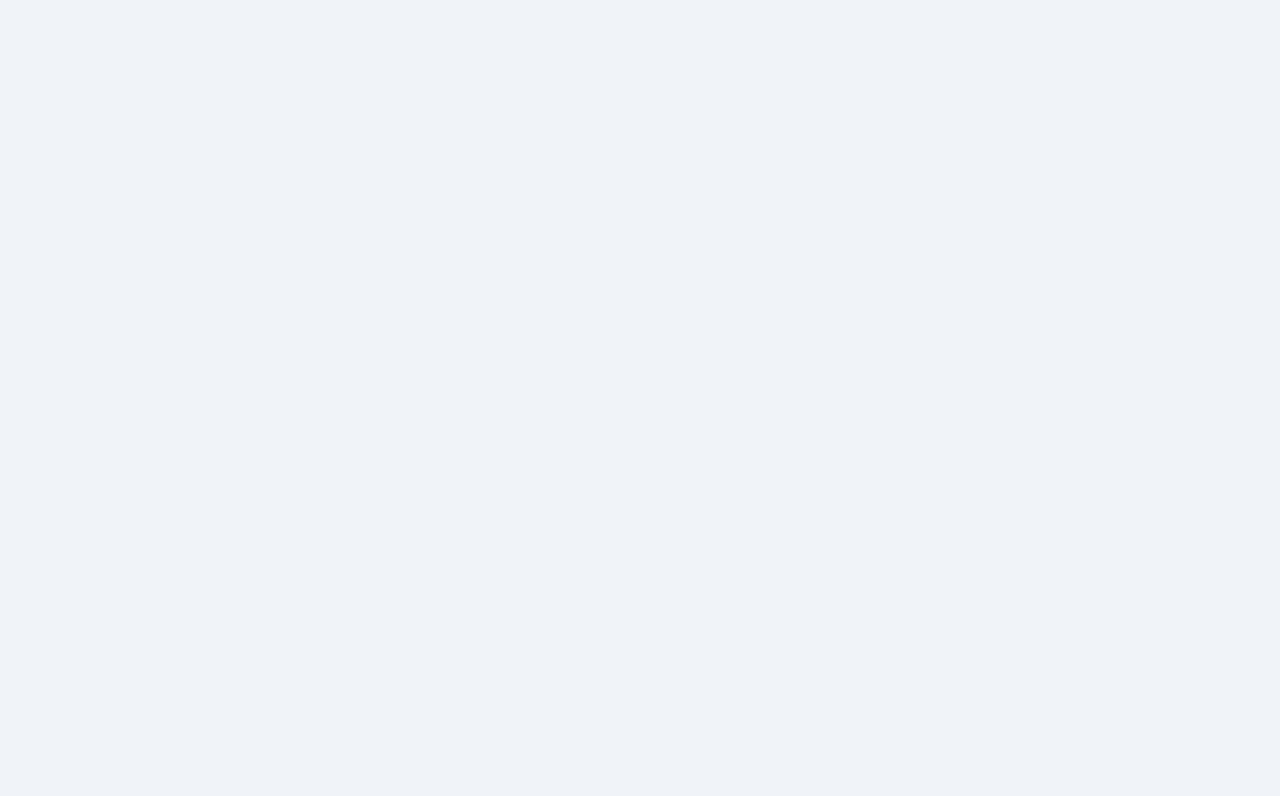
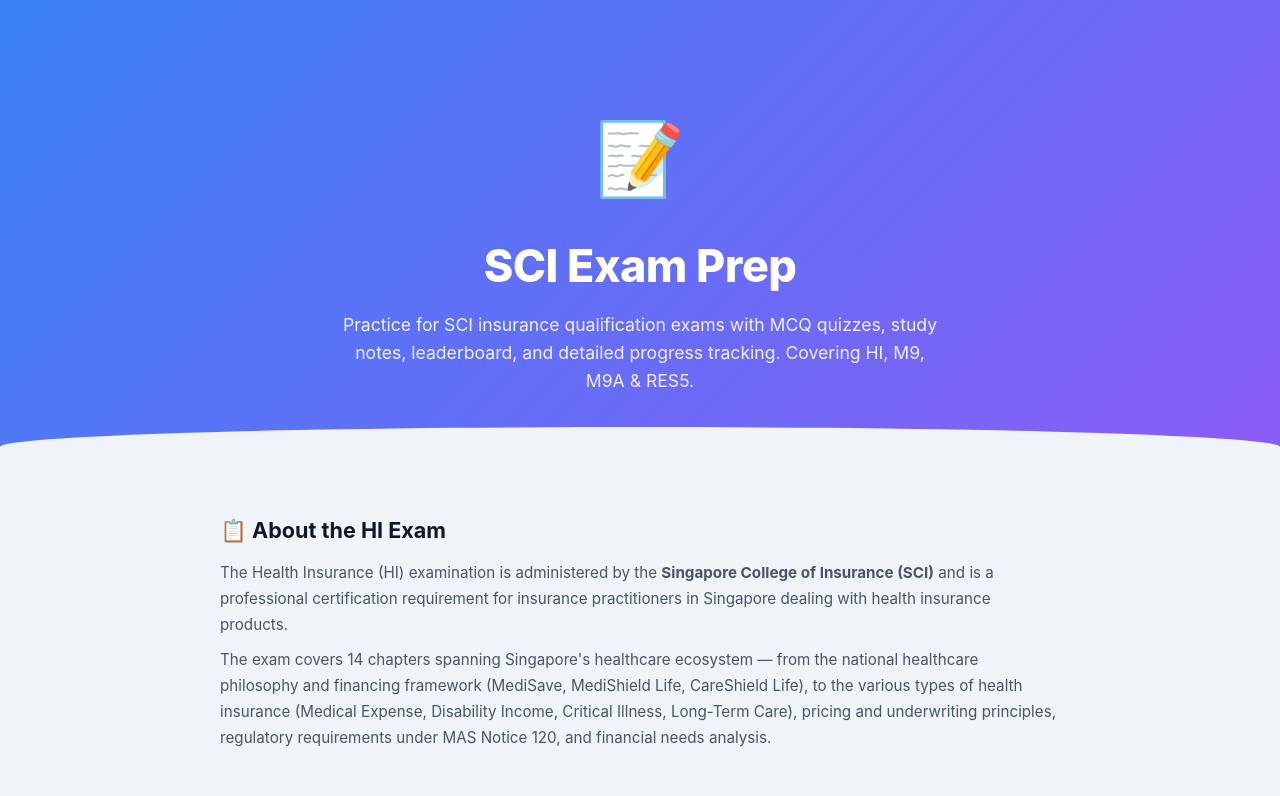
Before and after one commit to wyxlester/sci-exam-quiz, a plain HTML site: page index.html in a window 1280 px wide. Shown: the top 796 px of the page. Drawn offline with Linux system fonts and the light colour scheme; no server answers.

Commit message:
fix missing <script></body></html>

```diff
--- a/index.html
+++ b/index.html
@@ -1743,4 +1743,7 @@
 setInterval(async()=>{if(curUser&&navMode==='leaderboard'){await loadAll();render()}},15000);
 
 
-try{const t=localStorage.getItem('hiqt');if(t)document.documentElement.setAttribute('data-theme
+try{const t=localStorage.getItem('hiqt');if(t)document.documentElement.setAttribute('data-theme',t)}catch(e){}
+</script>
+</body>
+</html>
```
